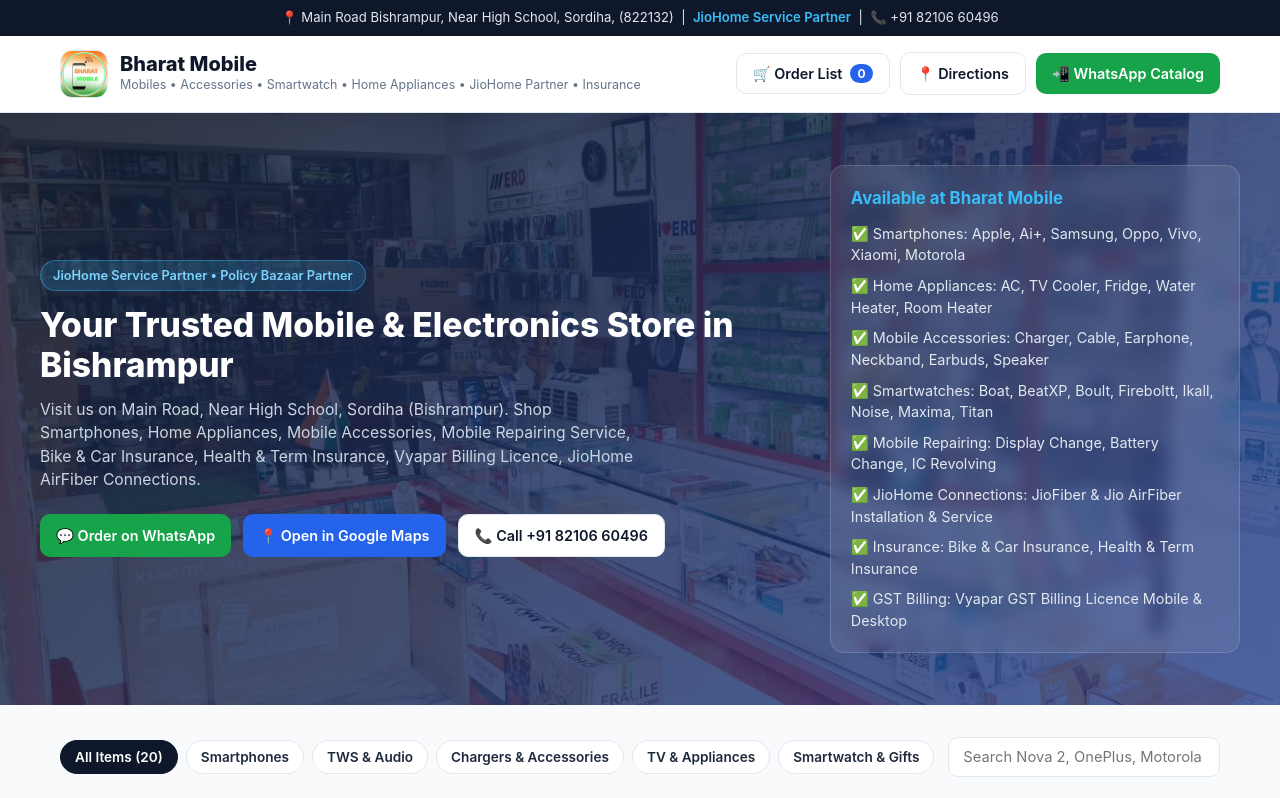
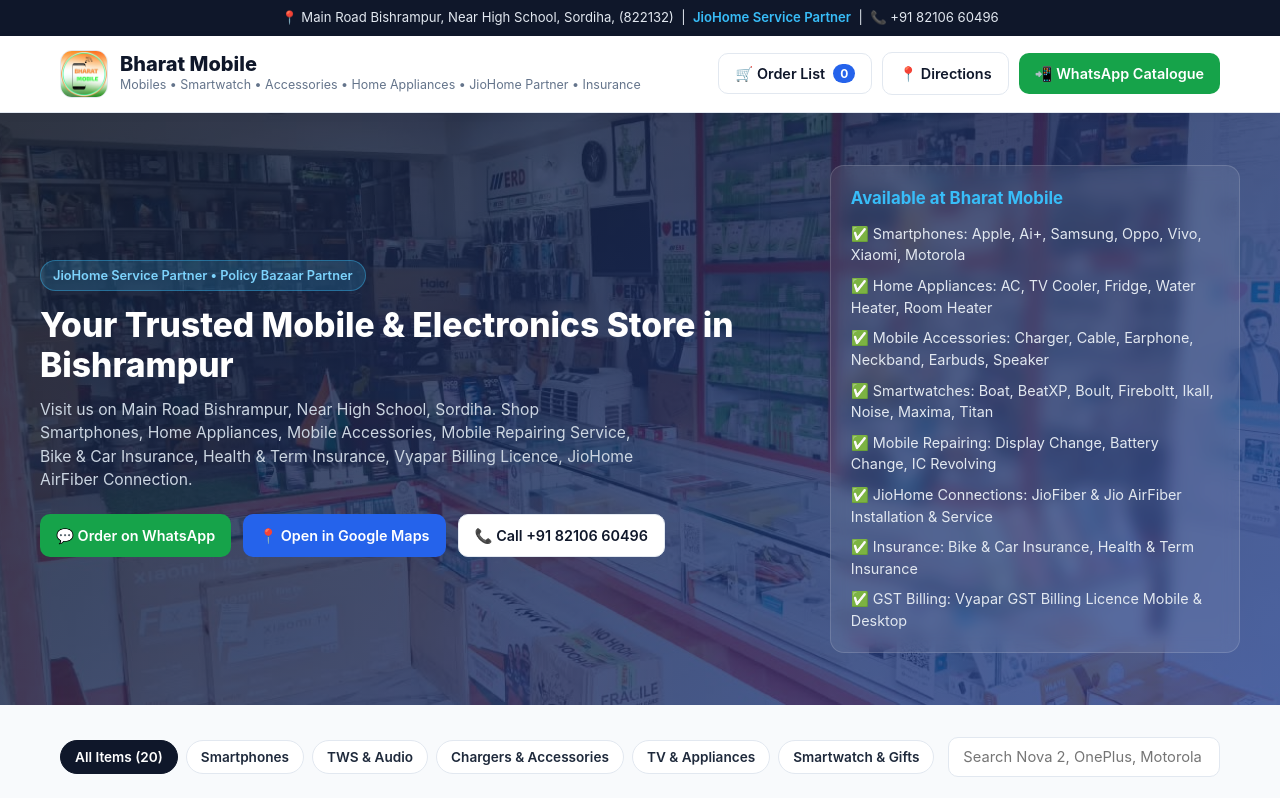
Before and after one commit to bharatmobile/bharatmobile, a plain HTML site: page index.html in a window 1280 px wide. Shown: the top 798 px of the page. Drawn offline with Linux system fonts and the light colour scheme.

Commit message:
Update index.html

```diff
--- a/index.html
+++ b/index.html
@@ -631,7 +631,7 @@
         <img src="logo.png" alt="Bharat Mobile Logo" class="brand-logo-img" />
         <div class="brand-text">
           <h1>Bharat Mobile</h1>
-          <p>Mobiles • Accessories • Smartwatch • Home Appliances • JioHome Partner • Insurance</p>
+          <p>Mobiles • Smartwatch • Accessories • Home Appliances • JioHome Partner • Insurance</p>
         </div>
       </div>
 
@@ -643,7 +643,7 @@
           📍 Directions
         </a>
         <a class="btn btn-wa" href="https://wa.me/c/918210660496" target="_blank" rel="noopener">
-          📲 WhatsApp Catalog
+          📲 WhatsApp Catalogue
         </a>
       </div>
     </div>
@@ -656,7 +656,7 @@
         <div class="badge-partner">JioHome Service Partner • Policy Bazaar Partner </div>
         <h2>Your Trusted Mobile & Electronics Store in Bishrampur</h2>
         <p>
-          Visit us on Main Road, Near High School, Sordiha (Bishrampur). Shop Smartphones, Home Appliances, Mobile Accessories, Mobile Repairing Service, Bike & Car Insurance, Health & Term Insurance, Vyapar Billing Licence, JioHome AirFiber Connections.
+          Visit us on Main Road Bishrampur, Near High School, Sordiha. Shop Smartphones, Home Appliances, Mobile Accessories, Mobile Repairing Service, Bike & Car Insurance, Health & Term Insurance, Vyapar Billing Licence, JioHome AirFiber Connection.
         </p>
         <div class="hero-buttons">
           <a class="btn btn-wa" href="https://wa.me/918210660496?text=Hello%20Bharat%20Mobile%2C%20I%20want%20to%20enquire%20about%20a%20product." target="_blank" rel="noopener">
@@ -799,7 +799,7 @@
       <div>
         <h3>Direct Contact</h3>
         <p>📞 Phone / WhatsApp: +91 82106 60496</p>
-        <p>🛍️ WhatsApp Catalog: <a href="https://wa.me/c/918210660496" target="_blank" rel="noopener" style="color:#38bdf8;">wa.me/c/918210660496</a></p>
+        <p>🛍️ WhatsApp Catalogue: <a href="https://wa.me/c/918210660496" target="_blank" rel="noopener" style="color:#38bdf8;">wa.me/c/918210660496</a></p>
       </div>
     </div>
     <div class="copyright">
@@ -841,7 +841,7 @@
         category: "Smartphones",
         price: 17999,
         mrp: 19999,
-        image: "nova2.png",
+        image: "nova2.jpg",
         icon: "📱",
         desc: "Nova 2 Power Powered With 7000mAh Massive Battery, Dimensity 7100 Processor, 48MP Sony Camera."
       },
```
